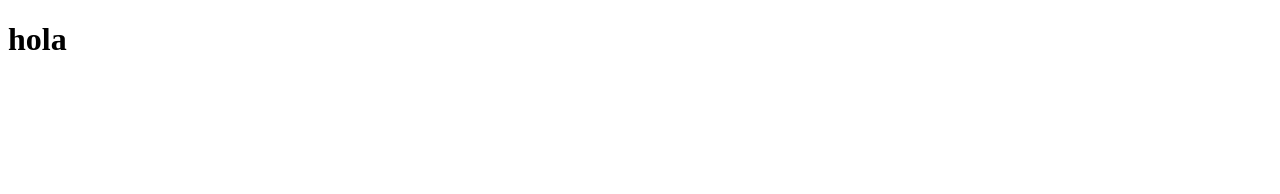
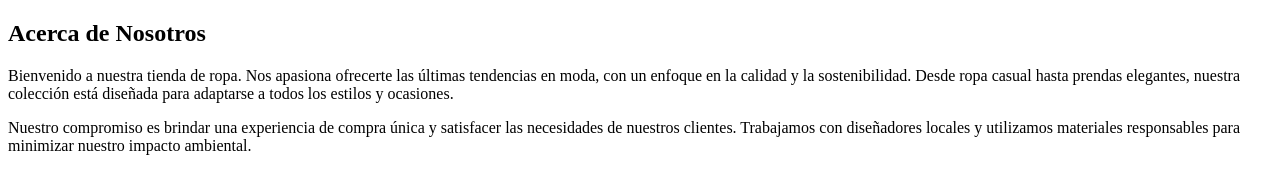
Before and after one commit to CristianSierra420/trabajo-colaborativo, a plain HTML site: page index.html in a window 1280 px wide. Drawn offline with Linux system fonts and the light colour scheme.

Commit message:
Update index.html

```diff
--- a/index.html
+++ b/index.html
@@ -6,8 +6,17 @@
     <title>Document</title>
 </head>
 <body>
-    <h1>hola
+      <section id="about" class="about">
+        <h2>Acerca de Nosotros</h2>
+        <p>
+            Bienvenido a nuestra tienda de ropa. Nos apasiona ofrecerte las últimas tendencias en moda, con un enfoque en la calidad y la sostenibilidad.
+            Desde ropa casual hasta prendas elegantes, nuestra colección está diseñada para adaptarse a todos los estilos y ocasiones.
+        </p>
+        <p>
+            Nuestro compromiso es brindar una experiencia de compra única y satisfacer las necesidades de nuestros clientes.
+            Trabajamos con diseñadores locales y utilizamos materiales responsables para minimizar nuestro impacto ambiental.
+        </p>
+    </section>
 
-    </h1>
 </body>
 </html>
```
